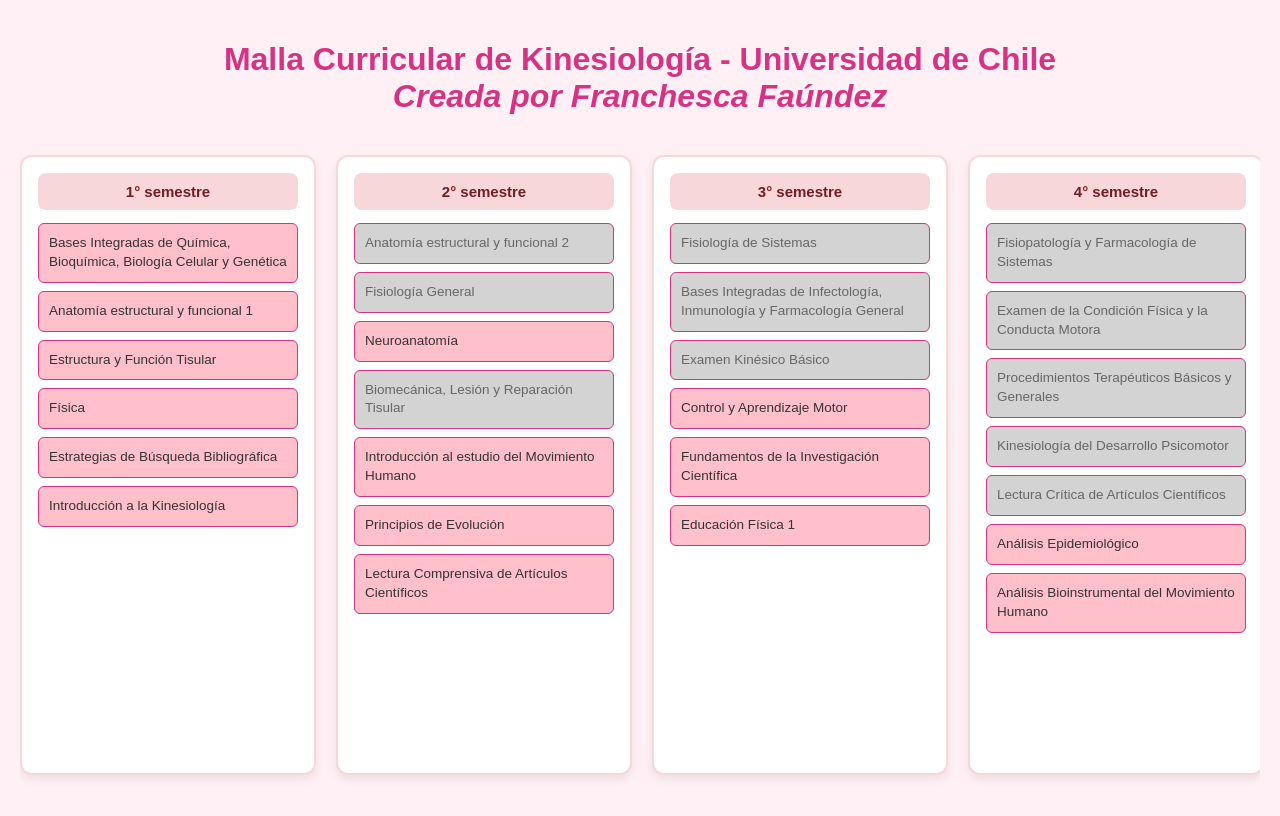
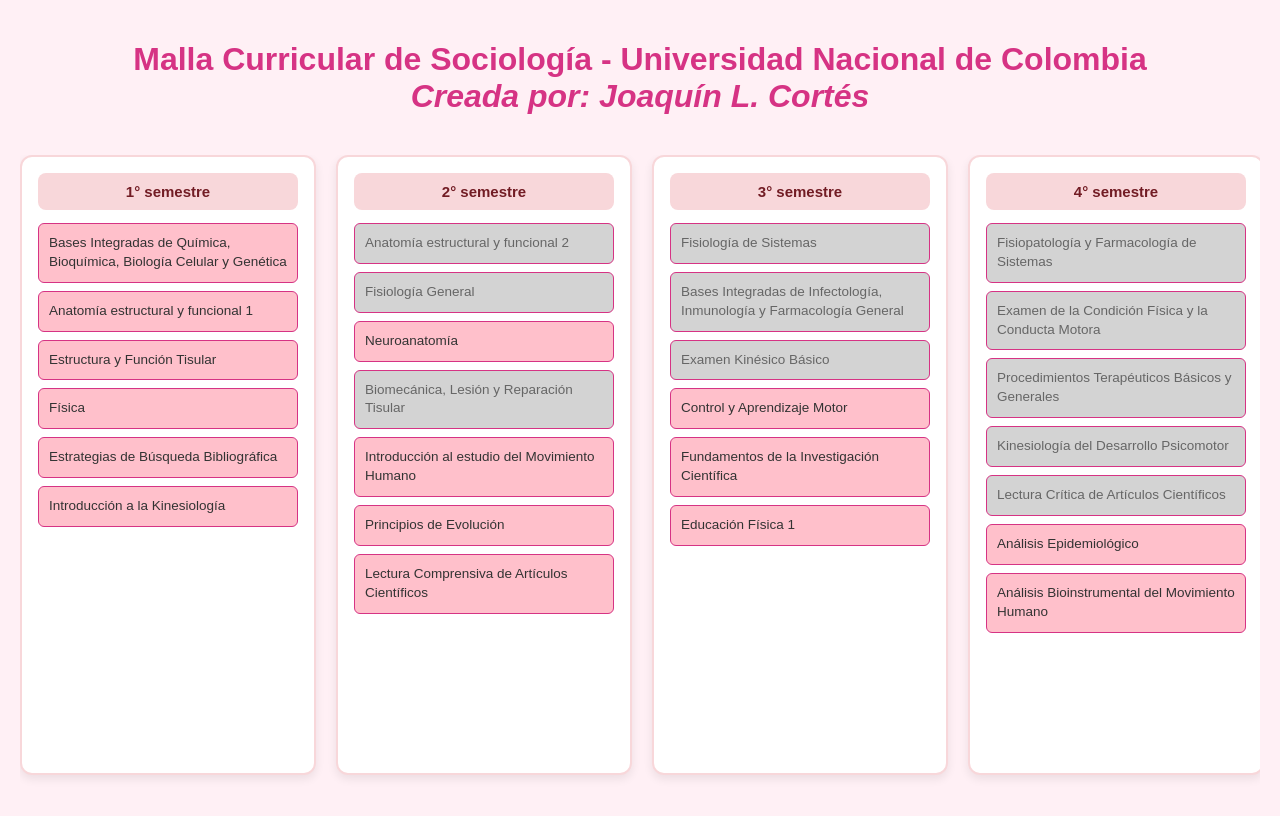
Before and after one commit to Joaquin-L-Cortes/malla_soc, a plain HTML site: page index.html in a window 1280 px wide. Drawn offline with Linux system fonts and the light colour scheme.

Commit message:
Update index.html

```diff
--- a/index.html
+++ b/index.html
@@ -9,8 +9,8 @@
 <body>
 
   <h1>
-    Malla Curricular de Kinesiología - Universidad de Chile<br>
-    <em>Creada por Franchesca Faúndez</em>
+    Malla Curricular de Sociología - Universidad Nacional de Colombia<br>
+    <em>Creada por: Joaquín L. Cortés</em>
   </h1>
 
   <div id="malla" class="grid-container"></div>
```
